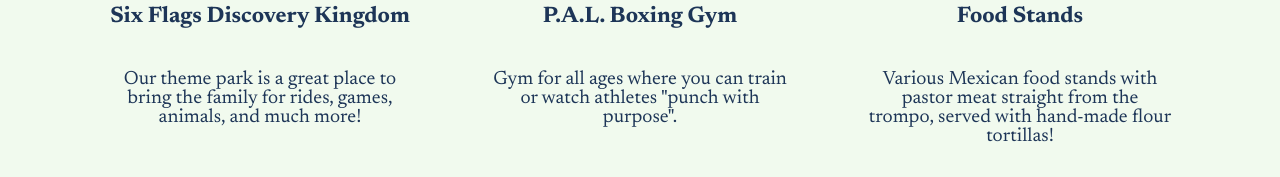
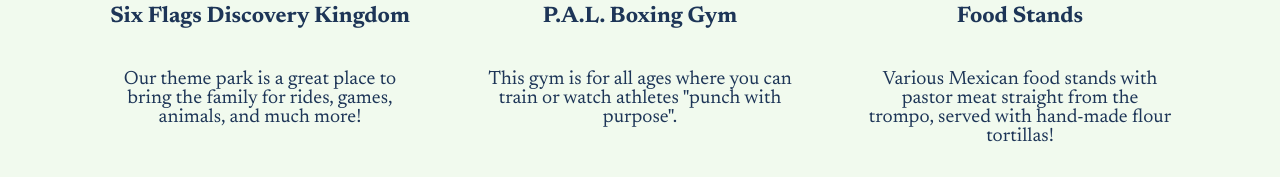
Before and after one commit to PrinceBersola/homeTown, a website built with Vite: page index.html in a window 1280 px wide. Shown: the part 844-1021 px from the top of the page. Built offline with nearby package versions, Linux system fonts and the light colour scheme.

Commit message:
small changes in text

```diff
--- a/index.html
+++ b/index.html
@@ -26,7 +26,7 @@
                 <li>
                     <img src="images/palboxing.jpg">
                     <h3>P.A.L. Boxing Gym</h3>
-                    <p>Gym for all ages where you can train or watch athletes "punch with purpose".</p>
+                    <p>This gym is for all ages where you can train or watch athletes "punch with purpose".</p>
                 </li>
                 <li>
                     <img src="images/trompo.jpeg">
```
